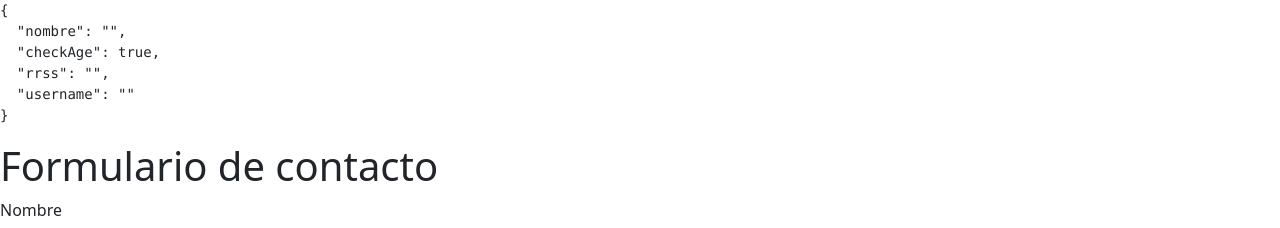
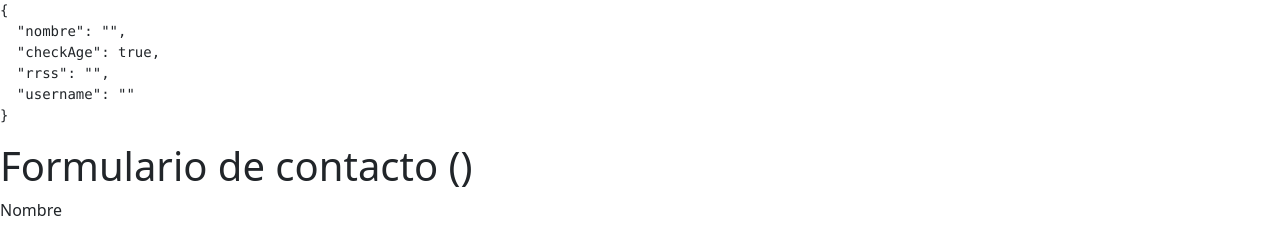
Before and after one commit to JavierMLG/SeminarioAngular, an Angular app in the folder myProject/myFisrtAngularProject/: page / in a window 1280 px wide. Shown: the top 228 px of the page. Built offline with nearby package versions, Linux system fonts and the light colour scheme.

Commit message:
two-data binding

```diff
--- a/myProject/myFisrtAngularProject/src/app/contact-form/contact-form.component.html
+++ b/myProject/myFisrtAngularProject/src/app/contact-form/contact-form.component.html
@@ -1,7 +1,7 @@
 
 <pre>{{contactForm.value | json}}</pre>
 
-<h1>Formulario de contacto</h1>
+<h1>Formulario de contacto ({{model.nombre}})</h1>
 
 <form (ngSubmit)="onSubmit(contactForm.value)" #contactForm="ngForm">
     <div class="mb-4">
```
